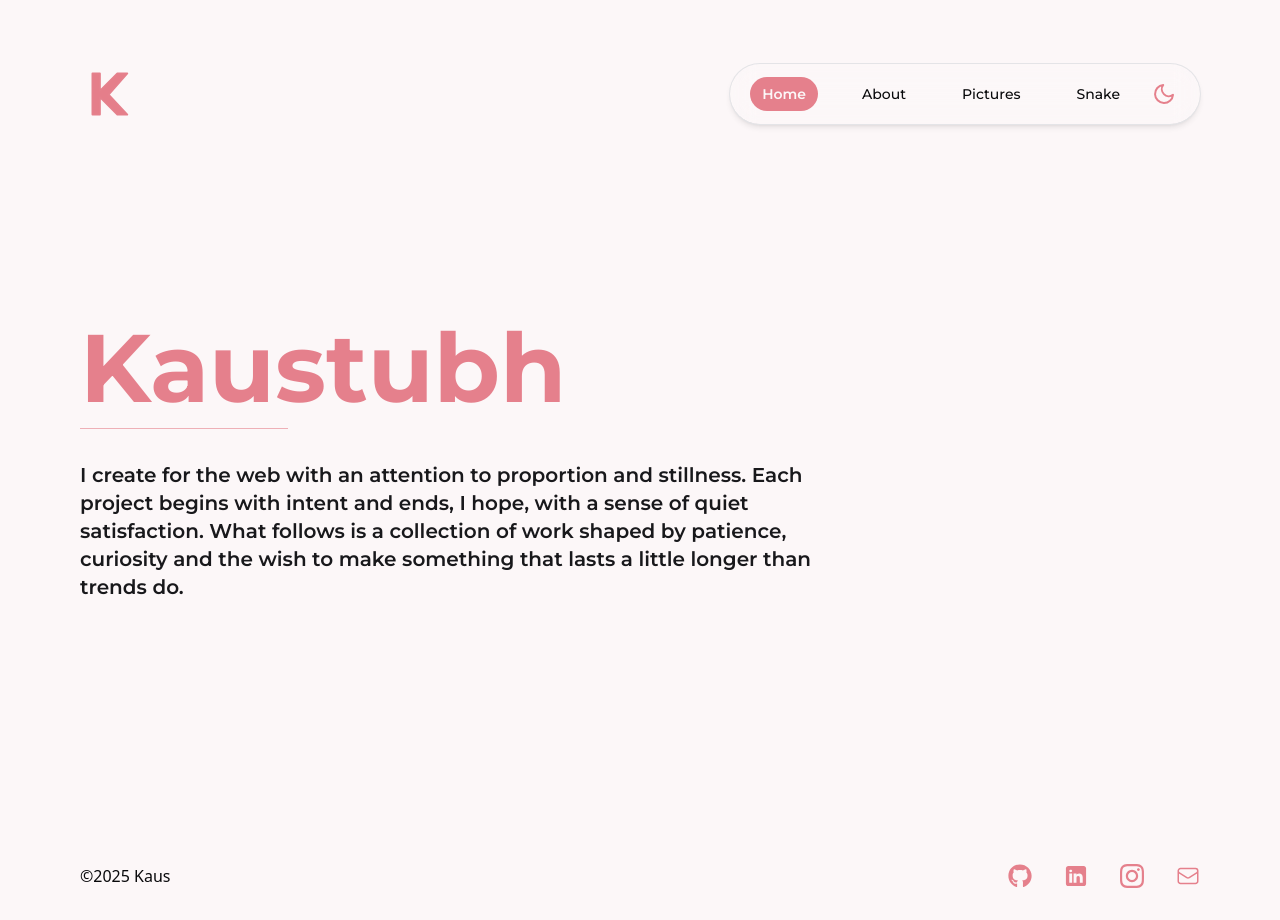
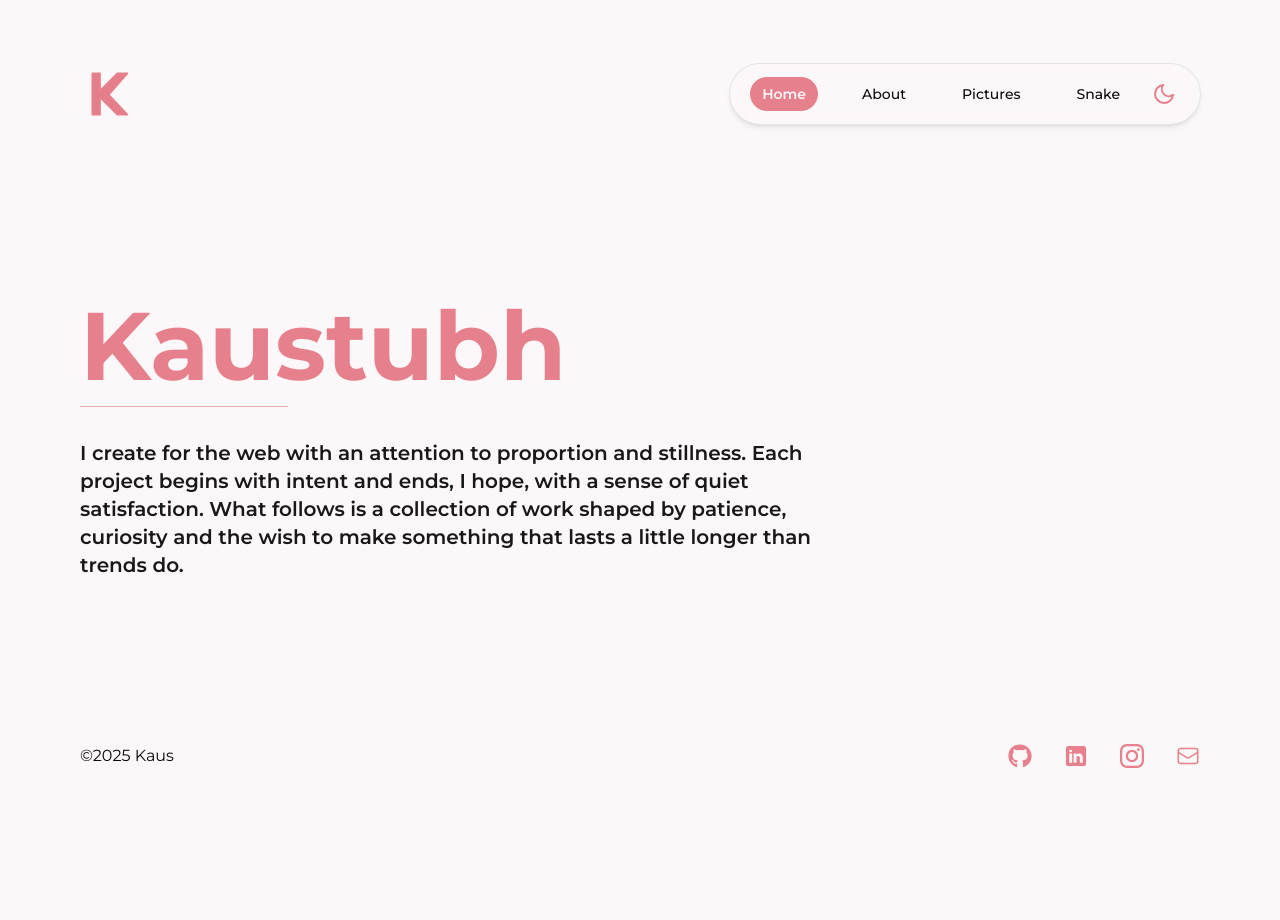
Before and after one commit to drunkpegasus/HireMeMaybe, a Next.js app: page / in a window 1280 px wide. After the commit the page ends 800 px from the top, so only its background shows below. Built offline with nearby package versions, Linux system fonts and the light colour scheme.

Commit message:
visual changes for footer
might revert

```diff
--- a/src/components/experience/experience-showcase-list.tsx
+++ b/src/components/experience/experience-showcase-list.tsx
@@ -20,7 +20,7 @@ export default function ExperienceShowcaseList(
     offset: ["start end", "center start"],
   });
   return (
-    <div className="mx-auto my-40 max-w-7xl px-6 sm:px-14 md:my-60 md:px-20">
+    <div className="mx-auto mt-40 max-w-7xl px-6 pb-20 sm:px-14 md:mt-60 md:px-20">
       <h2 className="md:mb-30 mb-16 w-full bg-gradient-to-r from-accent/70 to-accent bg-clip-text text-center text-3xl font-bold text-transparent xs:text-4xl sm:text-6xl md:text-8xl">
         {props.title}
       </h2>
--- a/src/components/landing-hero.tsx
+++ b/src/components/landing-hero.tsx
@@ -32,7 +32,7 @@ export default function LandingHero() {
       }}
       transition={{ type: "spring", stiffness: 100 }}
       ref={ref}
-      className="pointer-events-none flex max-h-[1000px] min-h-[calc(100vh-200px)] items-center px-6 sm:px-14 md:h-[calc(100vh-200px)] md:min-h-max md:px-20"
+      className="pointer-events-none flex max-h-[1000px] flex-grow items-center px-6 sm:px-14 md:px-20"
     >
       <div className="w-full">
         <div className="mx-auto max-w-7xl">
--- a/src/layout/main-layout.tsx
+++ b/src/layout/main-layout.tsx
@@ -18,11 +18,16 @@ export interface MainLayoutProps {
 export default function MainLayout(props: MainLayoutProps) {
   return (
     <>
-      <div className={classNames("min-h-screen", montserrat.className)}>
+      <div
+        className={classNames(
+          "flex min-h-screen flex-col",
+          montserrat.className,
+        )}
+      >
         <Navbar routes={routes} />
-        <main>{props.children}</main>
+        <main className="flex flex-grow flex-col">{props.children}</main>
+        <Footer />
       </div>
-      <Footer />
     </>
   );
 }
--- a/src/pages/index.tsx
+++ b/src/pages/index.tsx
@@ -41,7 +41,9 @@ export default function Home() {
           />
         )}
       </Head> */}
-      <LandingHero />
+      <div className="flex flex-grow flex-col">
+        <LandingHero />
+      </div>
       {/* <SkillsShowcase skills={SKILLS_DATA} />
       <ProjectShowcase projects={PROJECT_SHOWCASE} /> */}
     </>
```
